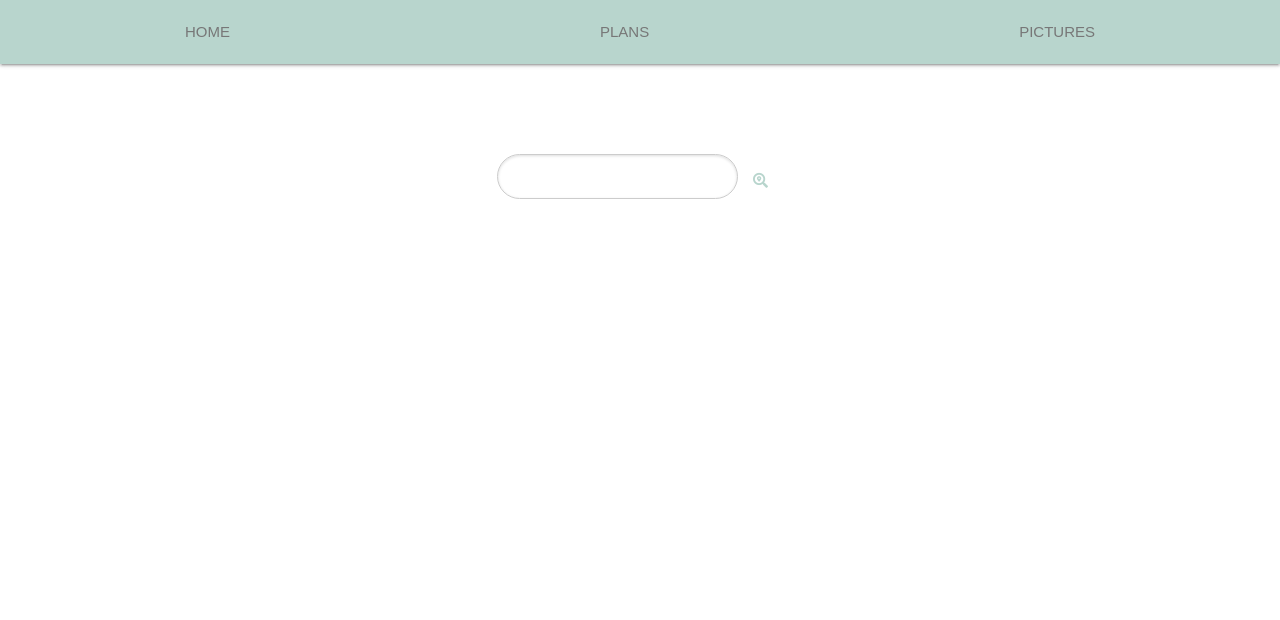
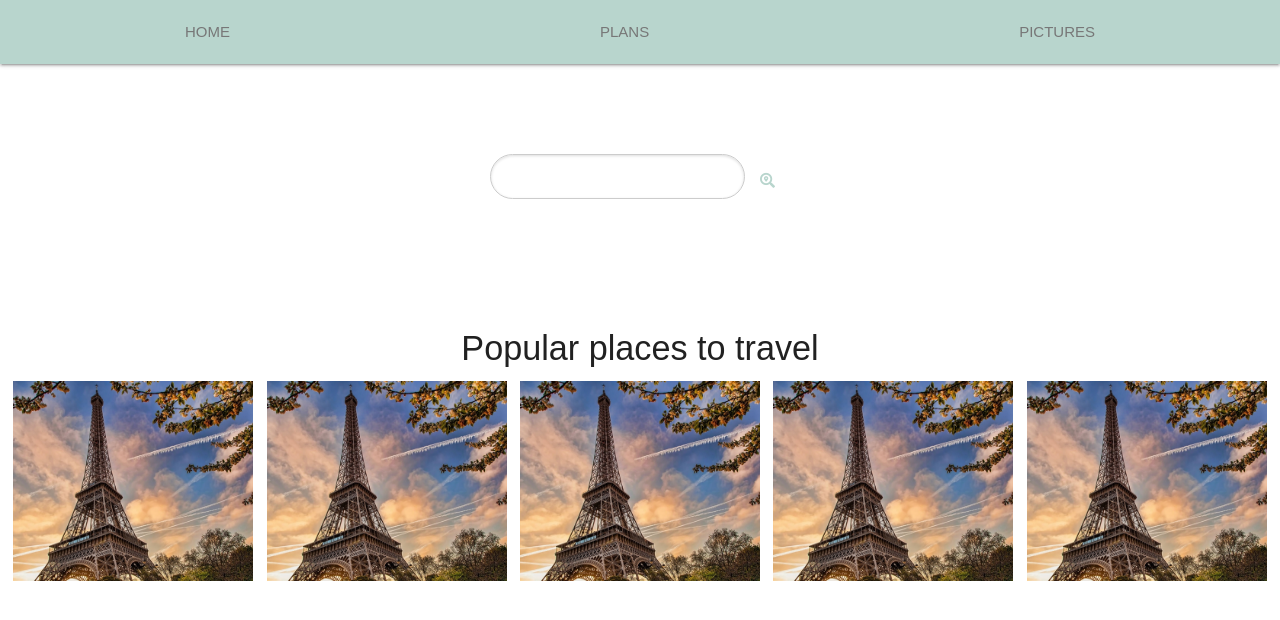
Before and after one commit to CB-Group-6-Project-1/travel-board, a plain HTML site: page index.html in a window 1280 px wide. Drawn offline with nearby package versions, Linux system fonts and the light colour scheme.

Commit message:
added template for the images

```diff
--- a/assets/css/style.css
+++ b/assets/css/style.css
@@ -16,17 +16,31 @@ nav {
 
 .home-page {
 	display: flex;
+	flex-direction: column;
 	justify-content: center;
 	margin-top: 90px;
 }
 
 .search-form {
 	display: flex;
+	width: 300px;
+	align-self: center;
+	margin-bottom: 100px;
 }
 
 .search-button {
 	color: #b8d5cd;
 	background-color: white;
+}
+
+.images {
+	display: flex;
+	justify-content: space-evenly;
+}
+
+.popular-images {
+	width: 240px;
+	height: 200px;
 }
 
 @media screen and (max-width: 600px) {
--- a/index.html
+++ b/index.html
@@ -9,13 +9,13 @@
     <link href="https://cdnjs.cloudflare.com/ajax/libs/materialize/1.0.0/css/materialize.css" rel="stylesheet"
         type="text/css" />
 
+    <!-- link font fontawesome -->
+    <link rel="stylesheet" href="https://use.fontawesome.com/releases/v5.8.1/css/all.css"
+        integrity="sha384-50oBUHEmvpQ+1lW4y57PTFmhCaXp0ML5d60M1M7uH2+nqUivzIebhndOJK28anvf" crossorigin="anonymous" />
+
     <!-- link Pure CSS  -->
     <link rel="stylesheet" href="https://unpkg.com/purecss@2.0.3/build/pure-min.css"
         integrity="sha384-cg6SkqEOCV1NbJoCu11+bm0NvBRc8IYLRGXkmNrqUBfTjmMYwNKPWBTIKyw9mHNJ" crossorigin="anonymous">
-
-    <!-- link font fontawesome -->
-    <link rel="stylesheet" href="https://use.fontawesome.com/releases/v5.8.1/css/all.css"
-        integrity="sha384-50oBUHEmvpQ+1lW4y57PTFmhCaXp0ML5d60M1M7uH2+nqUivzIebhndOJK28anvf" crossorigin="anonymous" />
 
     <!-- link custom CSS -->
     <link rel="stylesheet" href="./assets/css/style.css">
@@ -24,14 +24,13 @@
 
 <body>
     <!-- nav section -->
-    <nav class="pure-menu pure-menu-horizontal mui-appbar">
+    <nav class="pure-menu pure-menu-horizontal">
         <a href="#" class="pure-menu-heading pure-menu-link center-text">Home</a>
         <a href="#" class="pure-menu-heading pure-menu-link center-text">Plans</a>
         <a href="#" class="pure-menu-heading pure-menu-link center-text">Pictures</a>
     </nav>
 
-
-    <!-- modal home page section -->
+    <!-- home page section -->
     <section class="home-page">
         <!-- search form -->
         <form class="pure-form search-form">
@@ -39,7 +38,17 @@
             <!-- search button -->
             <button type="submit" class="pure-button search-button"><i class="fas fa-search-location"></i></button>
         </form>
+
+        <!-- popular places images section -->
+        <h4 style="text-align:center">Popular places to travel</h4>
+        <section class="images">
+            <img src="./assets/images/home-page-imgs/paris.jpg" class="hover-shadow cursor popular-images">
+            <img src="./assets/images/home-page-imgs/paris.jpg" class="hover-shadow cursor popular-images">
+            <img src="./assets/images/home-page-imgs/paris.jpg" class="hover-shadow cursor popular-images">
+            <img src="./assets/images/home-page-imgs/paris.jpg" class="hover-shadow cursor popular-images">
+            <img src="./assets/images/home-page-imgs/paris.jpg" class="hover-shadow cursor popular-images">
         </section>
+
 
 
         <!-- jquery cdn -->
```
Also changed, not shown: assets/images/home-page-imgs/paris.jpg (added), assets/images/readme-imgs/add-vacation-page.png (renamed from assets/images/add-vacation-page.png), assets/images/readme-imgs/city-page.png (renamed from assets/images/city-page.png), assets/images/readme-imgs/home-page.png (renamed from assets/images/home-page.png), assets/images/readme-imgs/travel-board-logo.png (renamed from assets/images/travel-board-logo.png), assets/images/readme-imgs/vacation-calendar-page.png (renamed from assets/images/vacation-calendar-page.png), assets/images/readme-imgs/whiteboard.png (renamed from assets/images/whiteboard.png), 1 other file. Lines whose indentation alone changed are shown as unchanged.
